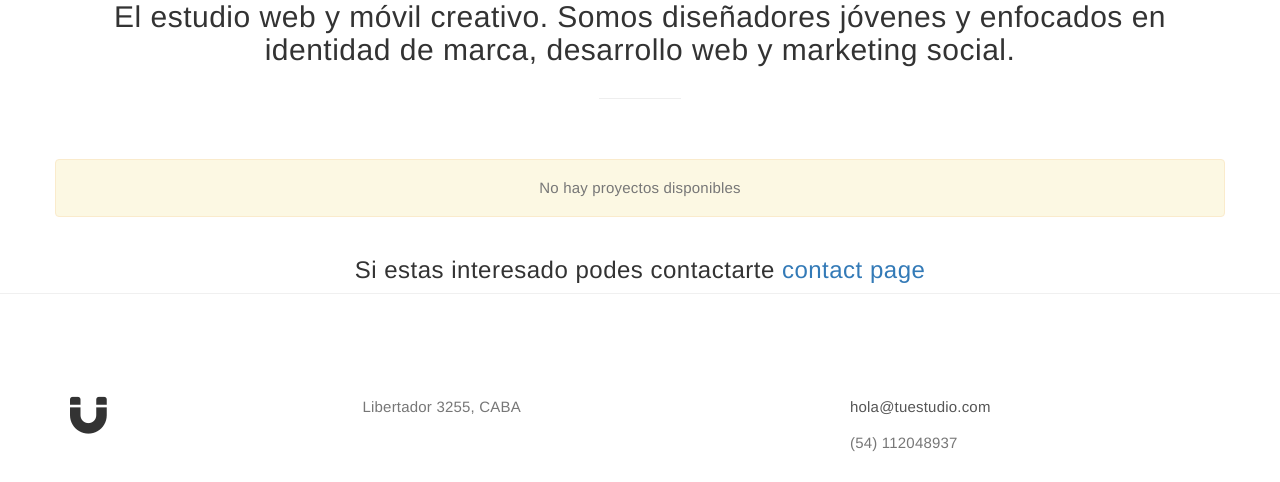
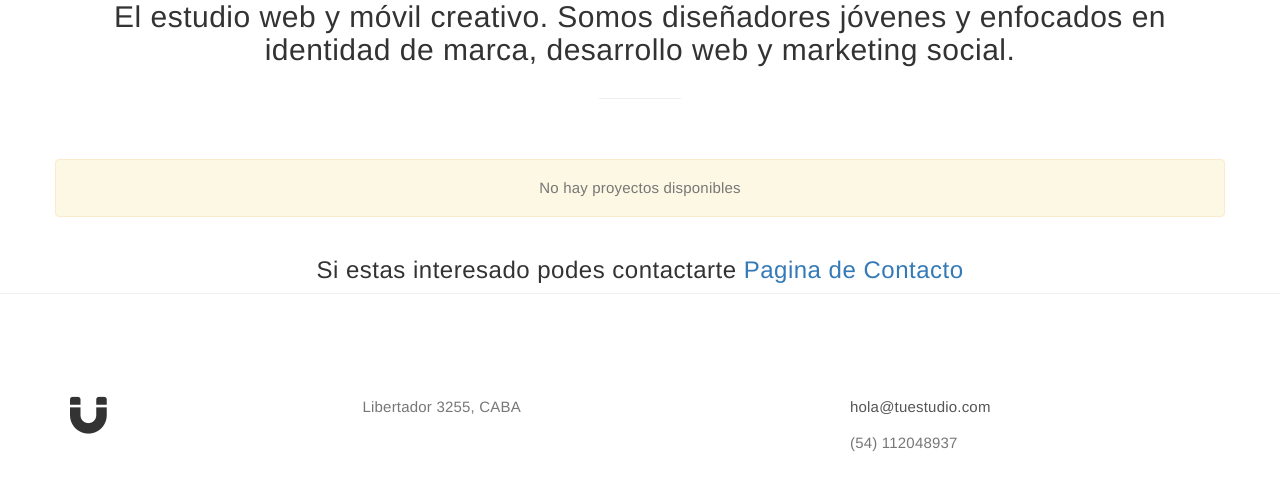
Before and after one commit to RioLev61/trabajo_practico_1, a Django app: template templates/cac/publica/index.html in a window 1280 px wide. Shown: the part 333-815 px from the top of the page. Run offline with Django 3.2, Linux system fonts and the light colour scheme; the template is opened without the code that fills it, so the values that code supplies are empty; some libraries are stand-ins or nearby versions; some web fonts are replaced.

Commit message:
Link a contactos

```diff
--- a/templates/cac/publica/index.html
+++ b/templates/cac/publica/index.html
@@ -61,7 +61,7 @@
                </div>
 
                <div class="col-md-12 col-sm-12 text-center">
-                    <h3>Si estas interesado podes contactarte <a href="contact.html">contact page</a></h3>
+                    <h3>Si estas interesado podes contactarte <a href="{% url 'contacto' %}">Pagina de Contacto</a></h3>
                </div>
 
 
```
